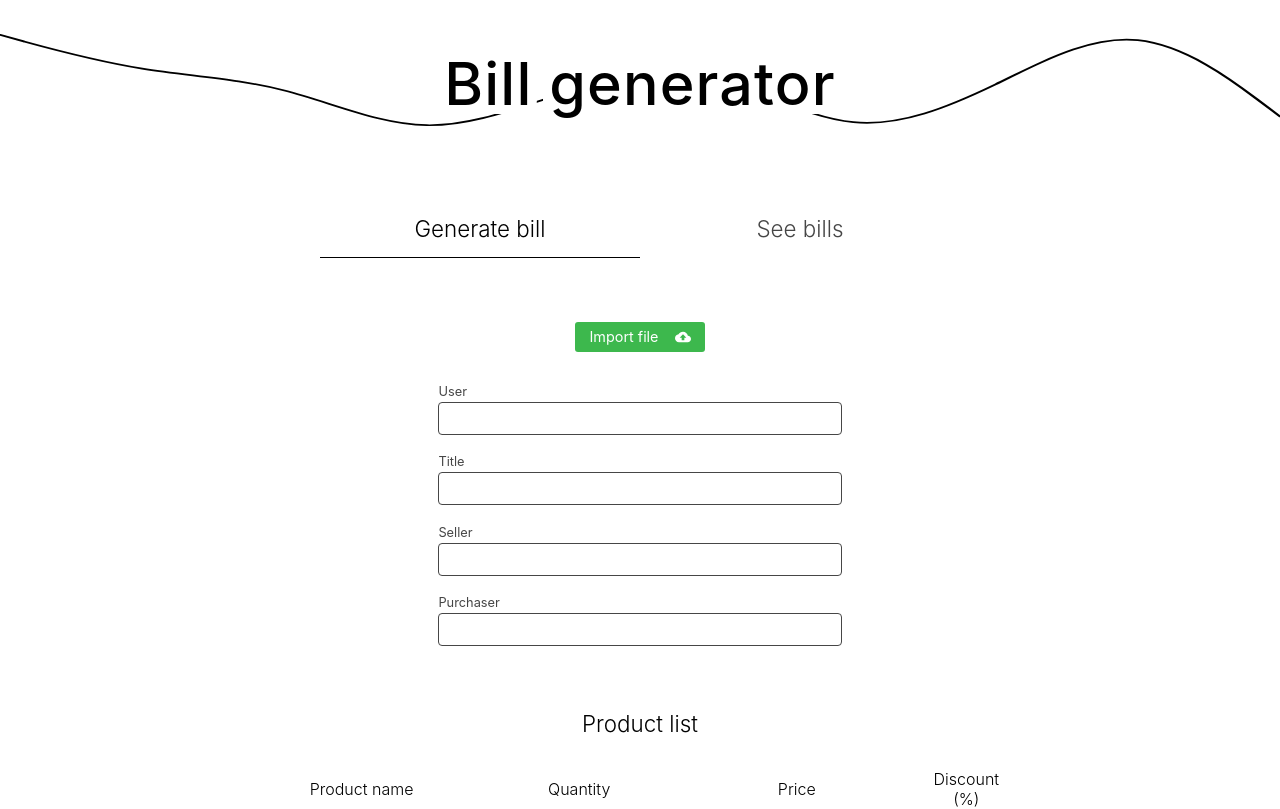
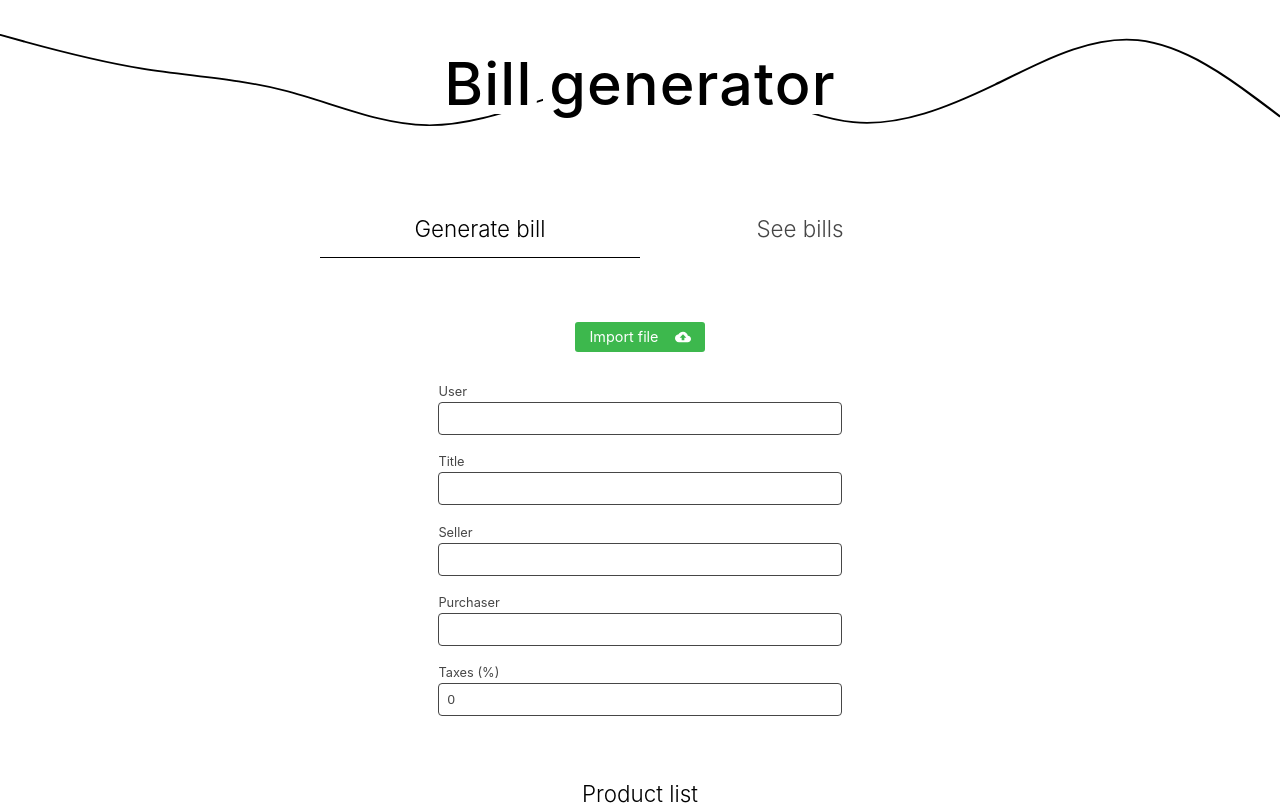
Before and after one commit to alejandrobujan/bills_generator, a Next.js app in the folder frontend/: page / in a window 1280 px wide. Shown: the top 809 px of the page. Built offline with nearby package versions, Linux system fonts and the light colour scheme.

Commit message:
Add: Taxes field inside bill

```diff
--- a/frontend/public/bill-sample.json
+++ b/frontend/public/bill-sample.json
@@ -15,7 +15,8 @@
         "quantity": 1,
         "price": 1.5
       }
-    ]
+    ],
+    "taxes": 21
   },
   "config": {
     "font_size": 12,
--- a/frontend/src/components/BillGenerator/BillGenerator.tsx
+++ b/frontend/src/components/BillGenerator/BillGenerator.tsx
@@ -25,6 +25,7 @@ import DownloadIcon from "@mui/icons-material/Download";
 import AcceptButton from "../Buttton/AcceptButton";
 import ExportIcon from "@mui/icons-material/IosShare";
 import Utils from "../../utils/utils";
+import NumberInput from "../Input/NumberInput";
 
 export default function BillGenerator() {
   const { createErrorNotification, createSuccessNotification } =
@@ -191,6 +192,17 @@ export default function BillGenerator() {
               })
             }
           />
+          <NumberInput
+            required
+            label="Taxes (%)"
+            value={billRequest.bill.taxes}
+            onChange={(taxes) =>
+              setBillRequest({
+                ...billRequest,
+                bill: { ...billRequest.bill, taxes },
+              })
+            }
+          />
         </div>
 
         <div className={styles.BillGenerator_productList}>
--- a/frontend/src/components/Input/Input.tsx
+++ b/frontend/src/components/Input/Input.tsx
@@ -41,7 +41,7 @@ export default function Input({
         className={styles.Input_input}
         type={type}
         placeholder={placeholder}
-        value={value?.toString()}
+        value={value}
         onChange={onChange}
         onFocus={() => setIsSelected(true)}
         onBlur={() => setIsSelected(false)}
--- a/frontend/src/entities/BillRequest.ts
+++ b/frontend/src/entities/BillRequest.ts
@@ -16,6 +16,7 @@ export const BillRequestSchema = z
       seller: z.string(),
       purchaser: z.string(),
       products: z.array(ProductSchema),
+      taxes: z.number(),
     }),
     config: PdfConfigSchema,
   })
@@ -32,6 +33,7 @@ export const getDefaultBillRequest = (): BillRequest => {
       seller: "",
       purchaser: "",
       products: [],
+      taxes: 0,
     },
     config: getDefaultPdfConfig(),
   });
--- a/frontend/src/entities/BillRequestDto.ts
+++ b/frontend/src/entities/BillRequestDto.ts
@@ -15,6 +15,7 @@ export const BillRequestDtoSchema = z.object({
     seller: z.string(),
     purchaser: z.string(),
     products: z.array(ProductDtoSchema),
+    taxes: z.number(),
   }),
   config: PdfConfigDtoSchema,
 });
```
